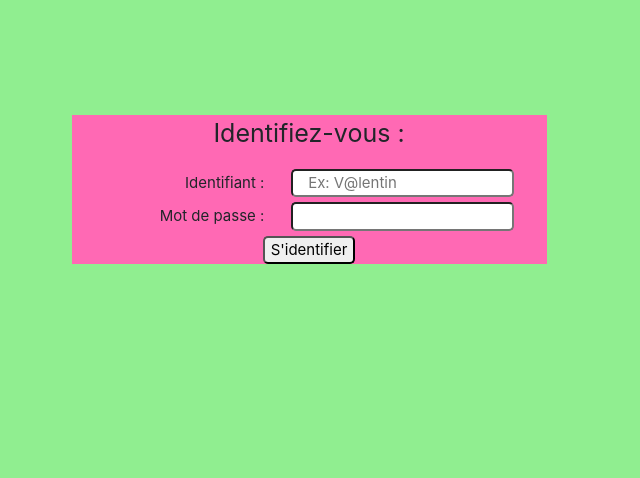
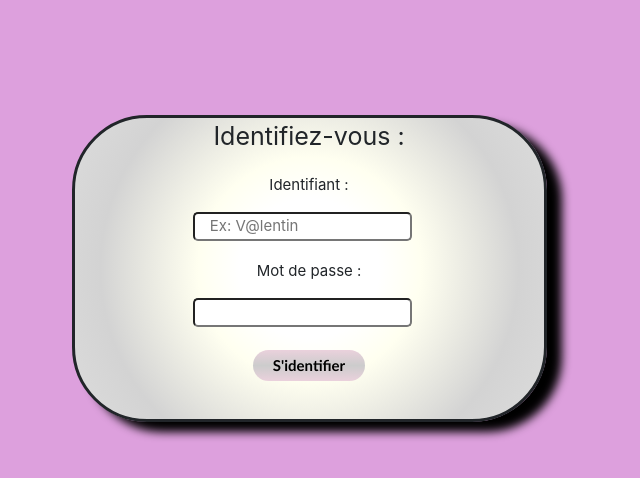
Before and after one commit to redcreep76/ProjetCESI, a PHP site: page / in a window 1280 px wide. Shown: the top 478 px of the page, without its empty margins (331-971 px from the left). Run offline with PHP 8.4, Linux system fonts and the light colour scheme.

Commit message:
Projet CESI - Version 0.1c
Modificaition de l'apparence du portail

```diff
--- a/css/index.css
+++ b/css/index.css
@@ -2,12 +2,13 @@ body
 {
   max-width: 100%;
   padding-top: 1%;
-  background-color: lightgreen;
+  background-color: plum;
+
 }
 
 .body, footer
 {
-  background-color: hotpink;
+
   border: 2px solid black;
   border-radius: 6px;
   !line-height: 40px;
@@ -20,27 +21,38 @@ body
 }
 
 
-.popup {
-    background-color: hotpink;
+.popup
+{
+
+    background: radial-gradient(circle, white 25%, ivory 40%, lightgrey 75%, gainsboro 100%);
+
+    border-style: solid;
+    border-radius: 75px;
+    box-shadow: 15px 10px 10px black;
+
+
 }
 
-.centered {
+.centered
+{
     float: none;
     margin-left: auto;
     margin-right: auto;
 }
 
-p {
+p
+{
     font-size: 25px;
 }
 
-label, input {
+label, input
+{
     font-size: 15px;
 }
 
-input {
+input
+{
     border-radius: 5px;
-
 }
 
 .marge
@@ -61,14 +73,43 @@ input {
 
 .inputte
 {
-	margin-left: 5%;
+	padding-right: 10%;
 
 }
-label {
-	text-align: right;
+label
+{
+	text-align: center;
 	width: 10rem;
+}
+
+p
+{
+	text-align: center;
+}
+
+.decale
+{
+  margin-right: 3%;
+}
+
+.decalebas
+{
+  margin-bottom: 5%;
+background:    #cccccc;
+background:    -webkit-linear-gradient(#ead1dc, #cccccc 50%, #ead1dc);
+background:    linear-gradient(#ead1dc, #cccccc 50%, #ead1dc);
+border:        0px solid #000000;
+border-radius: 1000px;
+padding:       8px 20px;
+color:         #000000;
+display:       inline-block;
+font:          normal 700 15px/1 "Calibri", sans-serif;
+text-align:    center;
+text-shadow:   none;
+}
+
+input:invalid
+{
+  outline: none;
 
 }
-p {
-	text-align: center;
-}
--- a/index.php
+++ b/index.php
@@ -14,15 +14,17 @@
             <div class="row justify-content-center">
 	            <div class="col-10 col-md-6 col-lg-5 text-center popup">
                     <p class="titre">Identifiez-vous :</p>
-	                <form method = "post" action = "traitement.php">
-						<label for ="identifiant"> Identifiant : </label>
-                        <input type="text" class="inputte col-6" name="identifiant" placeholder="Ex: V@lentin" id="identifiant">
+    	                <form method = "post" action = "traitement.php">
 
-						<label for="pass"> Mot de passe : </label>
-                        <input type="password" class = "col-6 inputte" name="pass" id="pass">
+    						<label for ="identifiant"> Identifiant : </label>
+                                <p><input type="text" class="inputte col-6 decale" name="identifiant" placeholder="Ex: V@lentin" id="identifiant" required></p>
 
-						<input type="submit" name="connexion" value ="S'identifier">
-	                </form>
+
+    						<label for="pass"> Mot de passe : </label>
+                                <p><input type="password" class = "col-6 inputte decale" name="pass" id="pass" required></p>
+
+    						<p><input type="submit" name="connexion" value ="S'identifier" class ="decalebas" id = "validation"><p>
+    	                </form>
                 </div>
             </div>
         </div>
```
